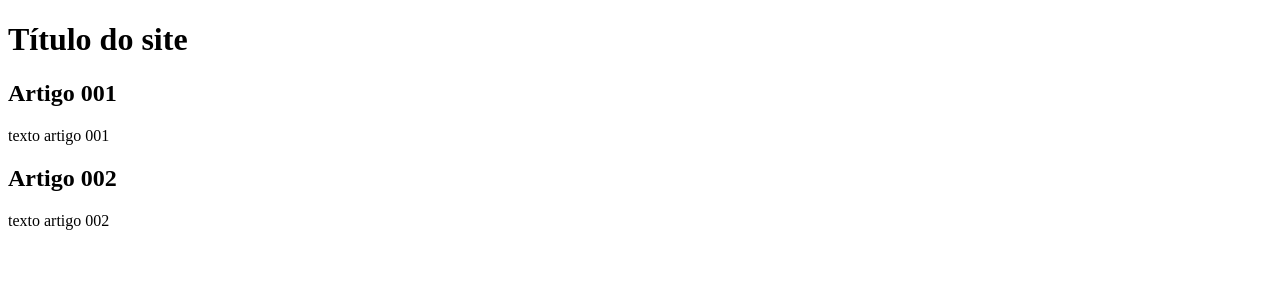
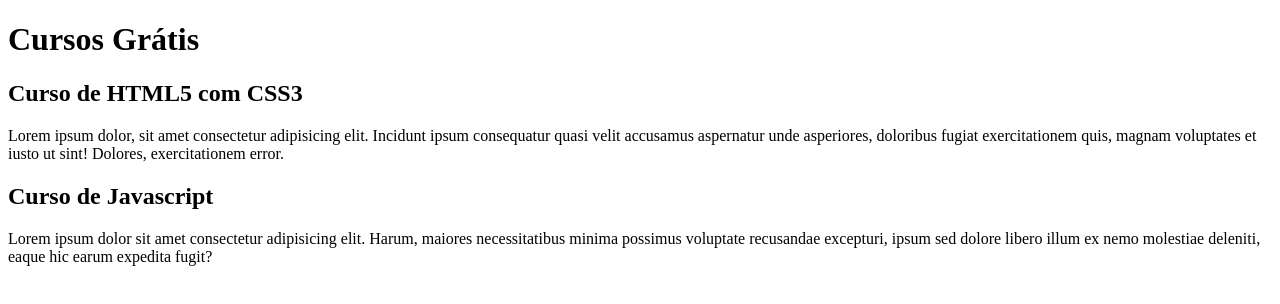
Before and after one commit to leticia-jcj/projeto-site, a plain HTML site: page index.html in a window 1280 px wide. Drawn offline with Linux system fonts and the light colour scheme.

Commit message:
comecei a escrever o conteúdo

```diff
--- a/index.html
+++ b/index.html
@@ -9,15 +9,15 @@
 <body>
     <main>
         <head>
-            <h1>Título do site</h1>
+            <h1>Cursos Grátis</h1>
         </head>
         <article>
-            <h2>Artigo 001</h2>
-            <p>texto artigo 001</p>
+            <h2>Curso de HTML5 com CSS3</h2>
+            <p>Lorem ipsum dolor, sit amet consectetur adipisicing elit. Incidunt ipsum consequatur quasi velit accusamus aspernatur unde asperiores, doloribus fugiat exercitationem quis, magnam voluptates et iusto ut sint! Dolores, exercitationem error.</p>
         </article>
         <article>
-            <h2>Artigo 002</h2>
-            <p>texto artigo 002</p>
+            <h2>Curso de Javascript</h2>
+            <p>Lorem ipsum dolor sit amet consectetur adipisicing elit. Harum, maiores necessitatibus minima possimus voluptate recusandae excepturi, ipsum sed dolore libero illum ex nemo molestiae deleniti, eaque hic earum expedita fugit?</p>
         </article>
     </main>
 </body>
```
